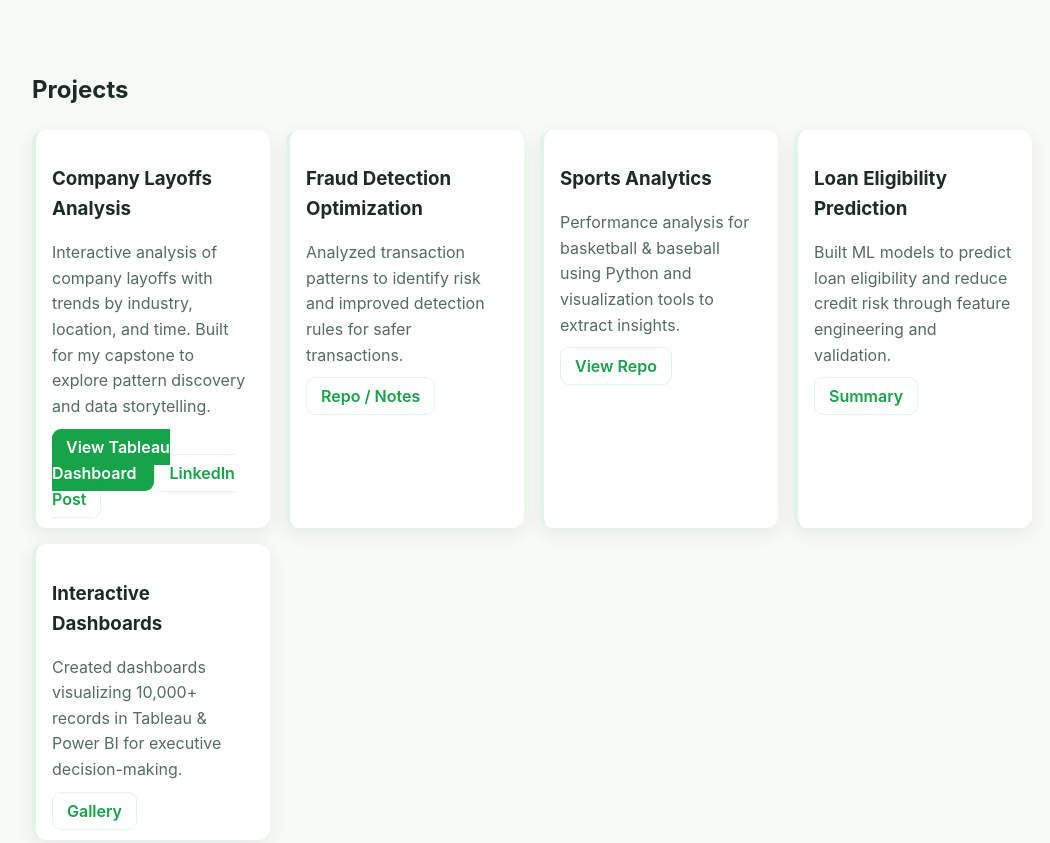
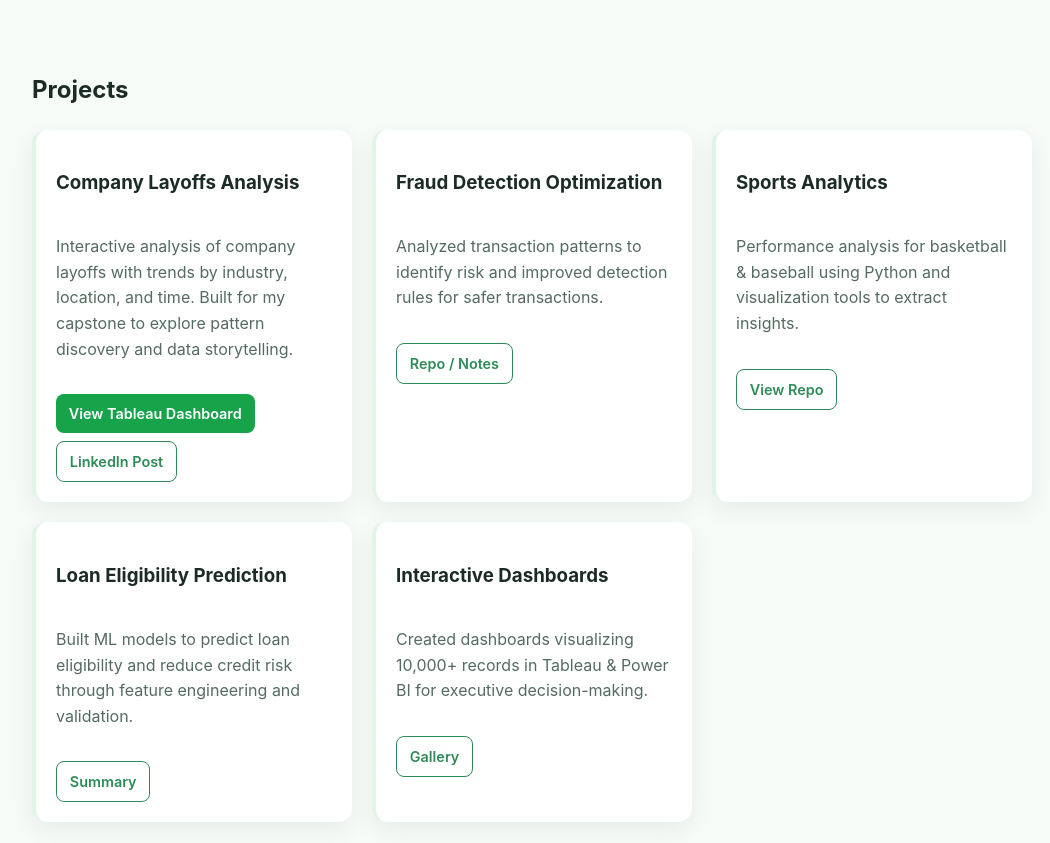
Before and after one commit to VarunGandhi09/varungandhi09.github.io, a plain HTML site: page index.html in a window 1280 px wide. Shown: the part 1560-2403 px from the top of the page, without its empty margins (108-1158 px from the left). Drawn offline with Linux system fonts and the light colour scheme.

Commit message:
changing styling for the project section

```diff
--- a/style.css
+++ b/style.css
@@ -155,3 +155,27 @@ body{
   .nav-toggle{ display:inline-block }
   .nav-actions .nav-cta{ display:none }
 }
+
+/* Panel grid */
+.grid {
+  display: grid;
+  grid-template-columns: repeat(auto-fit, minmax(260px, 1fr));
+  gap: 1.25rem;
+}
+
+/* Project cards */
+.project-card {
+  display: flex;
+  flex-direction: column;
+  gap: .75rem;
+  padding: 1.25rem;
+  background: #fff;
+  border-radius: 14px;
+  box-shadow: 0 8px 24px rgba(0,0,0,.06);
+}
+
+/* Action buttons inside cards */
+.actions { margin-top: .25rem; display: flex; gap: .5rem; flex-wrap: wrap; }
+.btn.small { padding: .5rem .8rem; font-size: .9rem; border-radius: 8px; }
+.btn.ghost { background: transparent; border: 1px solid #2e8b57; color: #2e8b57; }
+.btn.ghost:hover { background: #2e8b57; color: #fff; }
```
